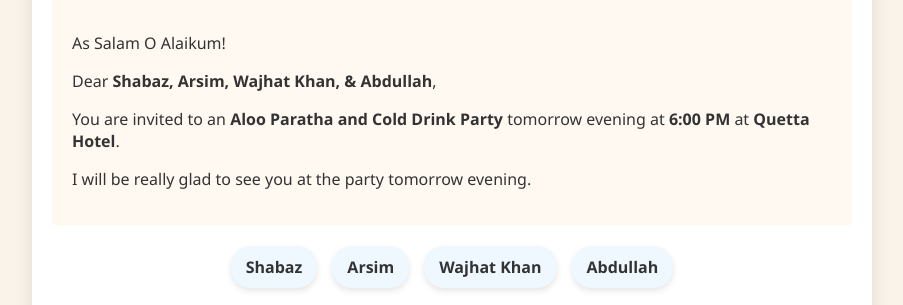
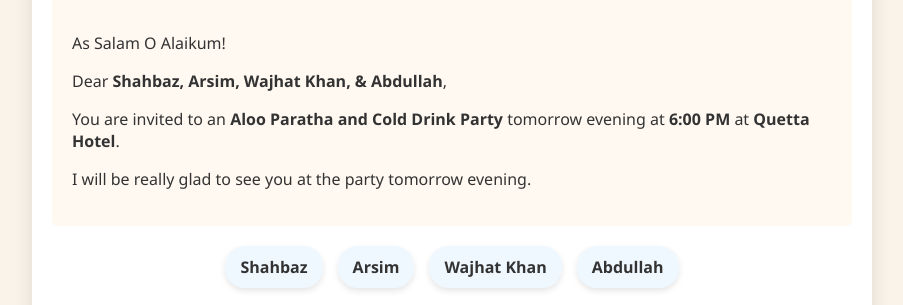
Before and after one commit to mammar303744/HTML_Porfolio, a plain HTML site: page index.html in a window 1280 px wide. Shown: the part 543-848 px from the top of the page, without its empty margins (188-1091 px from the left). Drawn offline with Linux system fonts and the light colour scheme.

Commit message:
Update index.html

```diff
--- a/index.html
+++ b/index.html
@@ -217,13 +217,13 @@
 
         <div class="details">
             <p>As Salam O Alaikum!</p>
-            <p>Dear <strong>Shabaz, Arsim, Wajhat Khan, & Abdullah</strong>,</p>
+            <p>Dear <strong>Shahbaz, Arsim, Wajhat Khan, & Abdullah</strong>,</p>
             <p>You are invited to an <strong>Aloo Paratha and Cold Drink Party</strong> tomorrow evening at <strong>6:00 PM</strong> at <strong>Quetta Hotel</strong>.</p>
             <p>I will be really glad to see you at the party tomorrow evening.</p>
         </div>
 
         <div class="guest-list">
-            <div class="guest">Shabaz</div>
+            <div class="guest">Shahbaz</div>
             <div class="guest">Arsim</div>
             <div class="guest">Wajhat Khan</div>
             <div class="guest">Abdullah</div>
```
